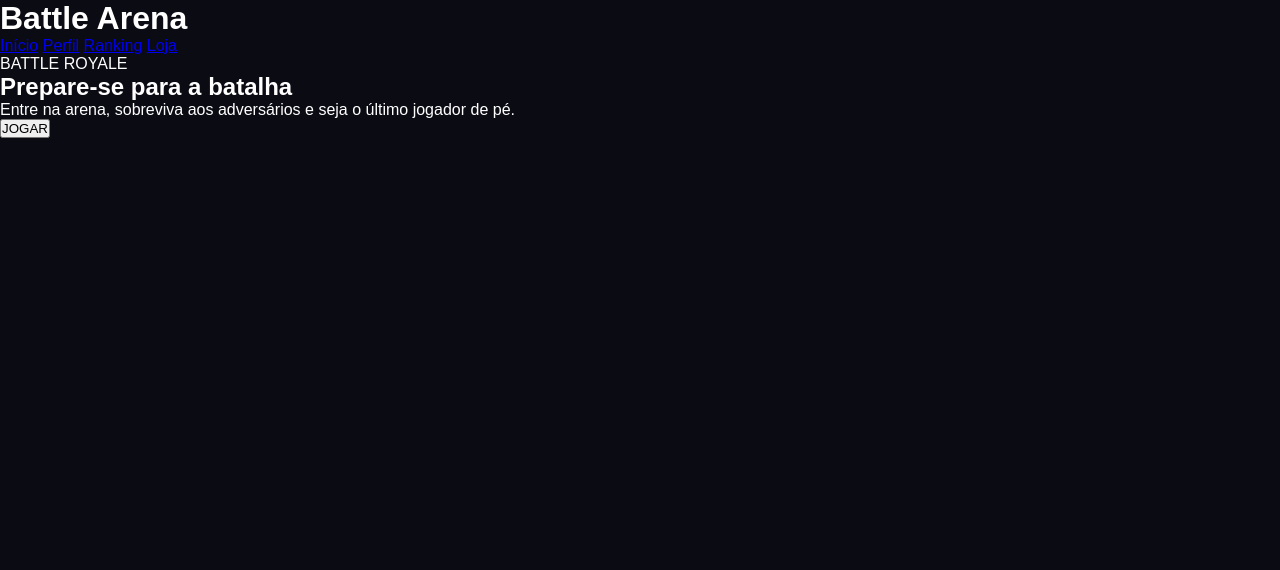
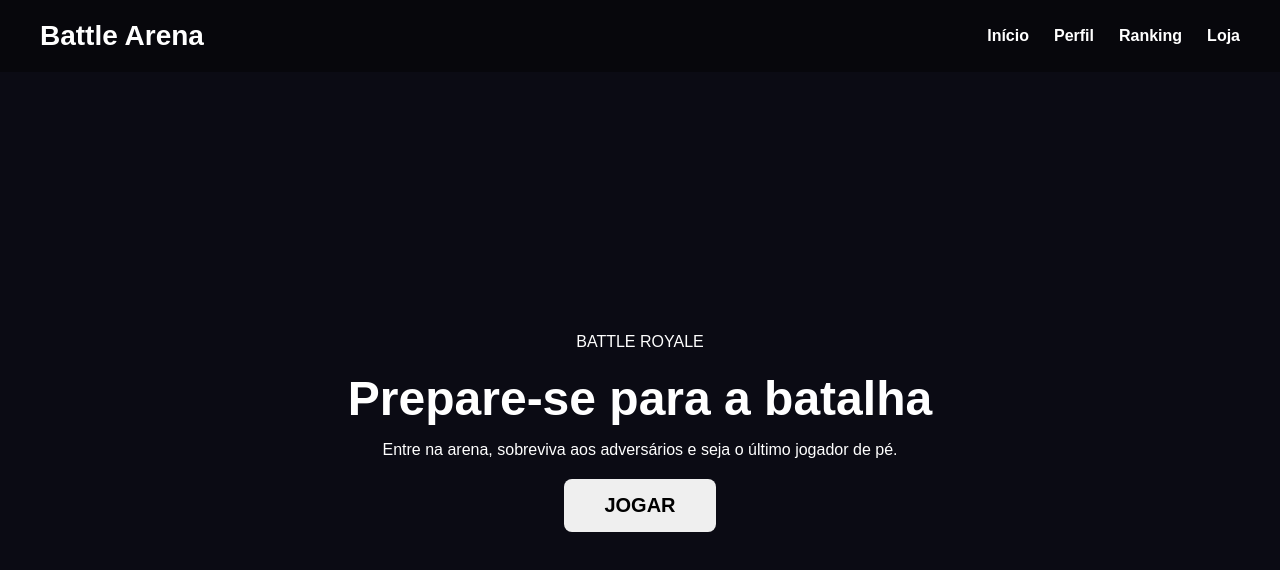
Before and after one commit to NicolasOliveiraDS/projeto_back-end, a plain HTML site: page projeto_back-end/index.html in a window 1280 px wide. Drawn offline with Linux system fonts and the light colour scheme.

Commit message:
Aplica layout do lobby no CSS correto

```diff
--- a/projeto_back-end/css/style.css
+++ b/projeto_back-end/css/style.css
@@ -10,3 +10,62 @@ body {
   background: #0b0b14;
   color: #ffffff;
 }
+
+header {
+  width: 100%;
+  padding: 20px 40px;
+
+  display: flex;
+  justify-content: space-between;
+  align-items: center;
+
+  background: rgba(0, 0, 0, 0.4);
+}
+
+header h1 {
+  font-size: 28px;
+}
+
+nav {
+  display: flex;
+  gap: 25px;
+}
+
+nav a {
+  color: #ffffff;
+  text-decoration: none;
+  font-weight: bold;
+}
+
+main {
+  min-height: calc(100vh - 80px);
+
+  display: flex;
+  justify-content: center;
+  align-items: center;
+}
+
+.lobby {
+  text-align: center;
+}
+
+.lobby h2 {
+  font-size: 48px;
+  margin: 15px 0;
+}
+
+.lobby p {
+  margin-bottom: 20px;
+}
+
+.lobby button {
+  padding: 15px 40px;
+
+  border: none;
+  border-radius: 8px;
+
+  font-size: 20px;
+  font-weight: bold;
+
+  cursor: pointer;
+}
```
